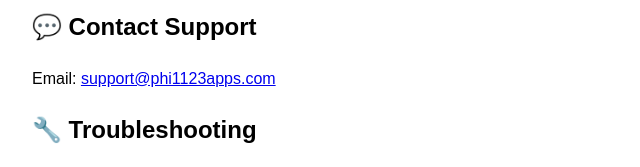
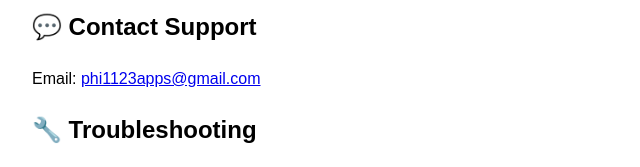
Before and after one commit to jsquales/jsquales.github.io, a plain HTML site: page support/index.html in a window 1280 px wide. Shown: the part 280-447 px from the top of the page, 8-648 px from the left. Drawn offline with Linux system fonts and the light colour scheme.

Commit message:
Update index.html

```diff
--- a/support/index.html
+++ b/support/index.html
@@ -17,7 +17,7 @@
   <p>Build true math fluency with fun multiplication challenges. Track progress with your Fluency Index to see growth over time.</p>
 
   <h2>💬 Contact Support</h2>
-  <p>Email: <a href="mailto:phi1123apps@gmail.com">support@phi1123apps.com</a></p>
+  <p>Email: <a href="mailto:phi1123apps@gmail.com">phi1123apps@gmail.com</a></p>
 
   <h2>🔧 Troubleshooting</h2>
   <ul>
```
